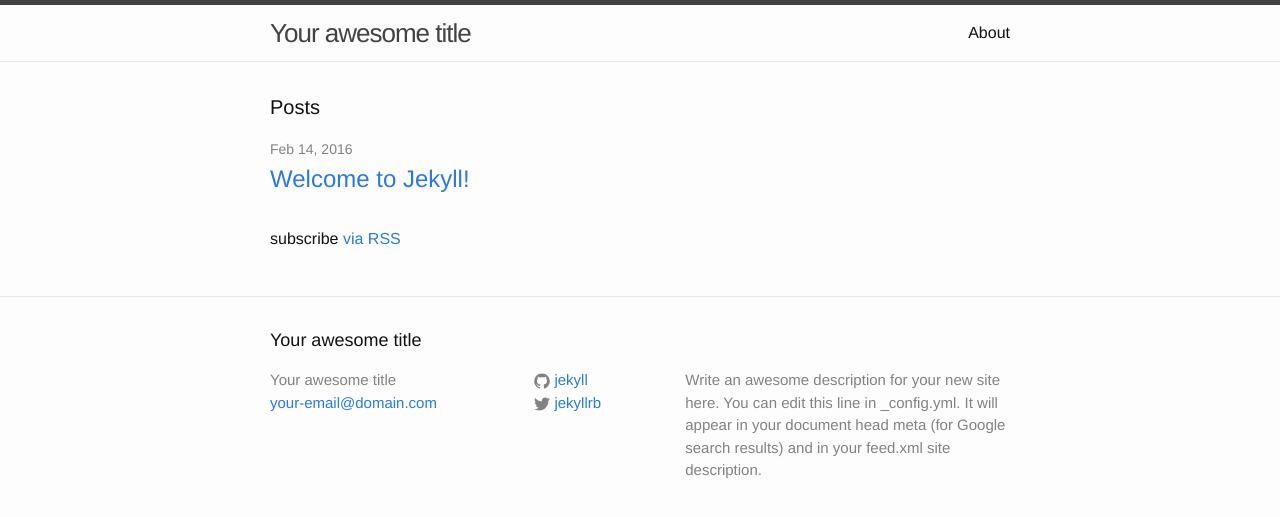
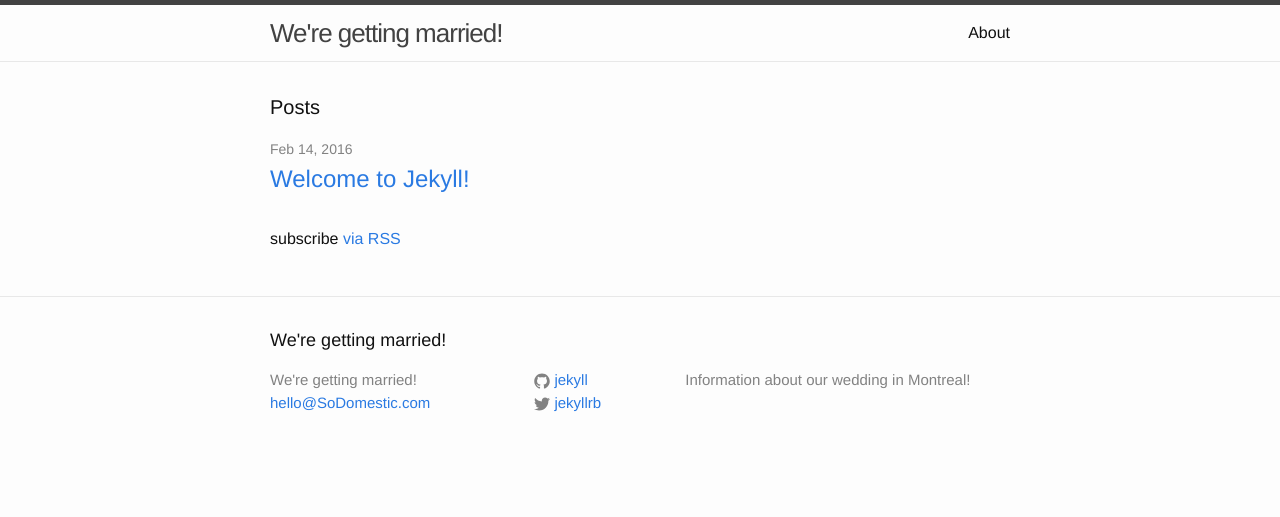
Before and after one commit to monicaaa/SoDomestic, a Jekyll site: the page built from index.html, in a window 1280 px wide. Shown: the top 517 px of the page. Built offline with Jekyll 4.4.1, drawn with Linux system fonts in a browser that asks for light colours.

Commit message:
Modified the yml

```diff
--- a/_config.yml
+++ b/_config.yml
@@ -6,14 +6,12 @@
 # 'jekyll serve'. If you change this file, please restart the server process.
 
 # Site settings
-title: Your awesome title
-email: your-email@domain.com
+title: We're getting married!
+email: hello@SoDomestic.com
 description: > # this means to ignore newlines until "baseurl:"
-  Write an awesome description for your new site here. You can edit this
-  line in _config.yml. It will appear in your document head meta (for
-  Google search results) and in your feed.xml site description.
+  Information about our wedding in Montreal!
 baseurl: "" # the subpath of your site, e.g. /blog
-url: "http://yourdomain.com" # the base hostname & protocol for your site
+url: "http://www.sodomestic.com" # the base hostname & protocol for your site
 twitter_username: jekyllrb
 github_username:  jekyll
 
```
Also changed, not shown: 1 other file.
